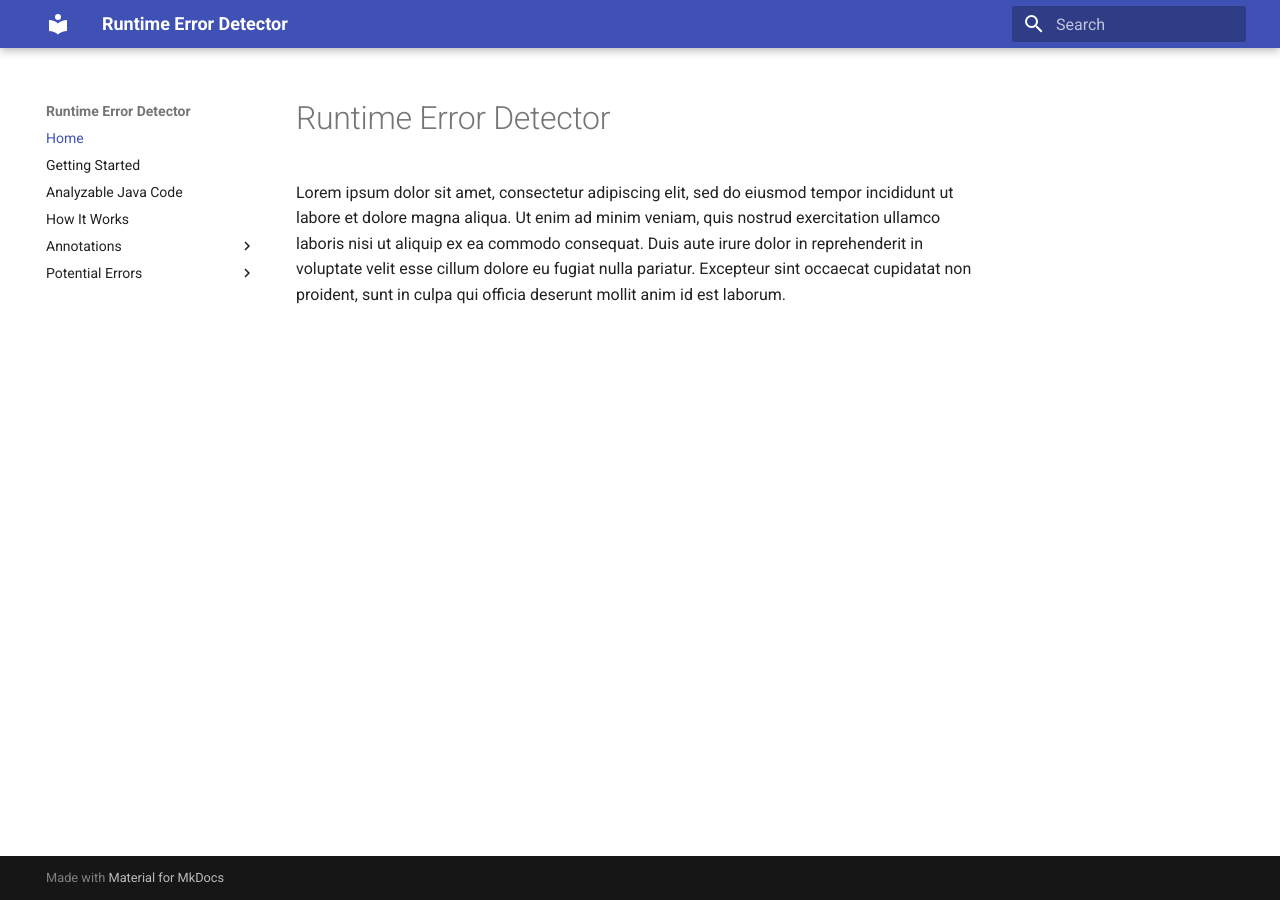
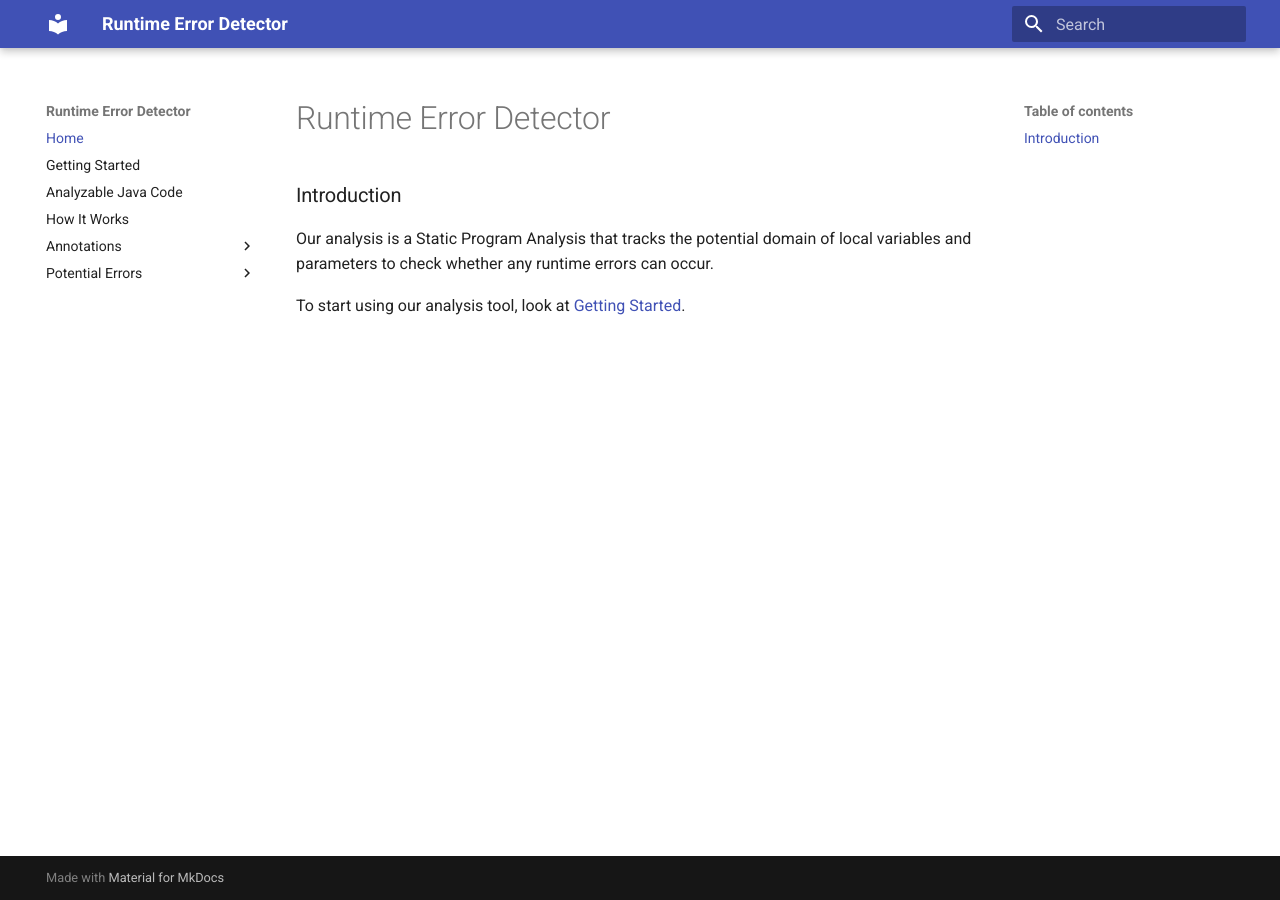
Before and after one commit to chunga7879/ProgramAnalysis, an MkDocs documentation site: the page built from docs/docs/index.md, in a window 1280 px wide. Built offline with MkDocs 1.6.1 and Material for MkDocs 9.7.7, drawn with Linux system fonts in a browser that asks for light colours.

Commit message:
Add more documentation

```diff
--- a/docs/docs/index.md
+++ b/docs/docs/index.md
@@ -4,4 +4,7 @@ title: Home
 
 # Runtime Error Detector
 
-Lorem ipsum dolor sit amet, consectetur adipiscing elit, sed do eiusmod tempor incididunt ut labore et dolore magna aliqua. Ut enim ad minim veniam, quis nostrud exercitation ullamco laboris nisi ut aliquip ex ea commodo consequat. Duis aute irure dolor in reprehenderit in voluptate velit esse cillum dolore eu fugiat nulla pariatur. Excepteur sint occaecat cupidatat non proident, sunt in culpa qui officia deserunt mollit anim id est laborum.
+### Introduction
+Our analysis is a Static Program Analysis that tracks the potential domain of local variables and parameters to check whether any runtime errors can occur.
+
+To start using our analysis tool, look at [Getting Started](./getting-started).
```
Also changed, not shown: docs/docs/analysis-description.md (+2 -1 lines), docs/docs/getting-started.md (+0 -3 lines).
